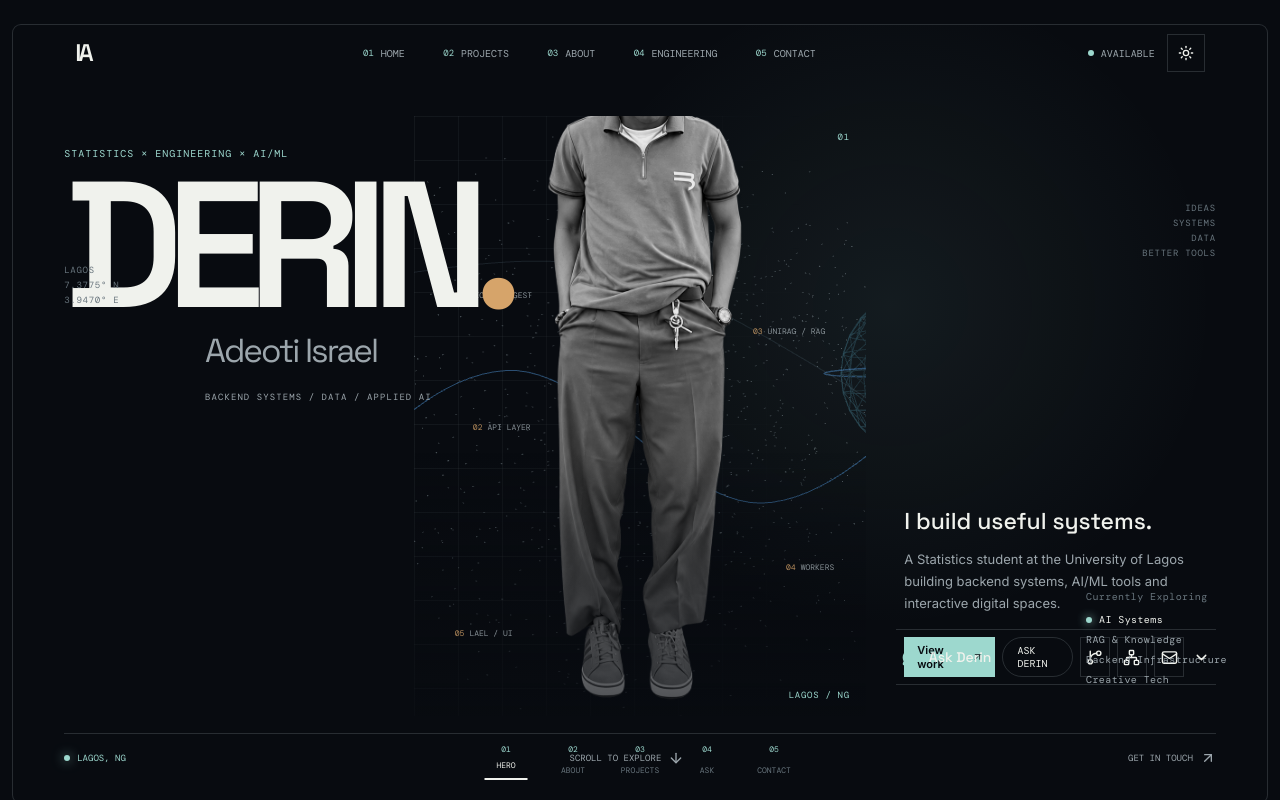
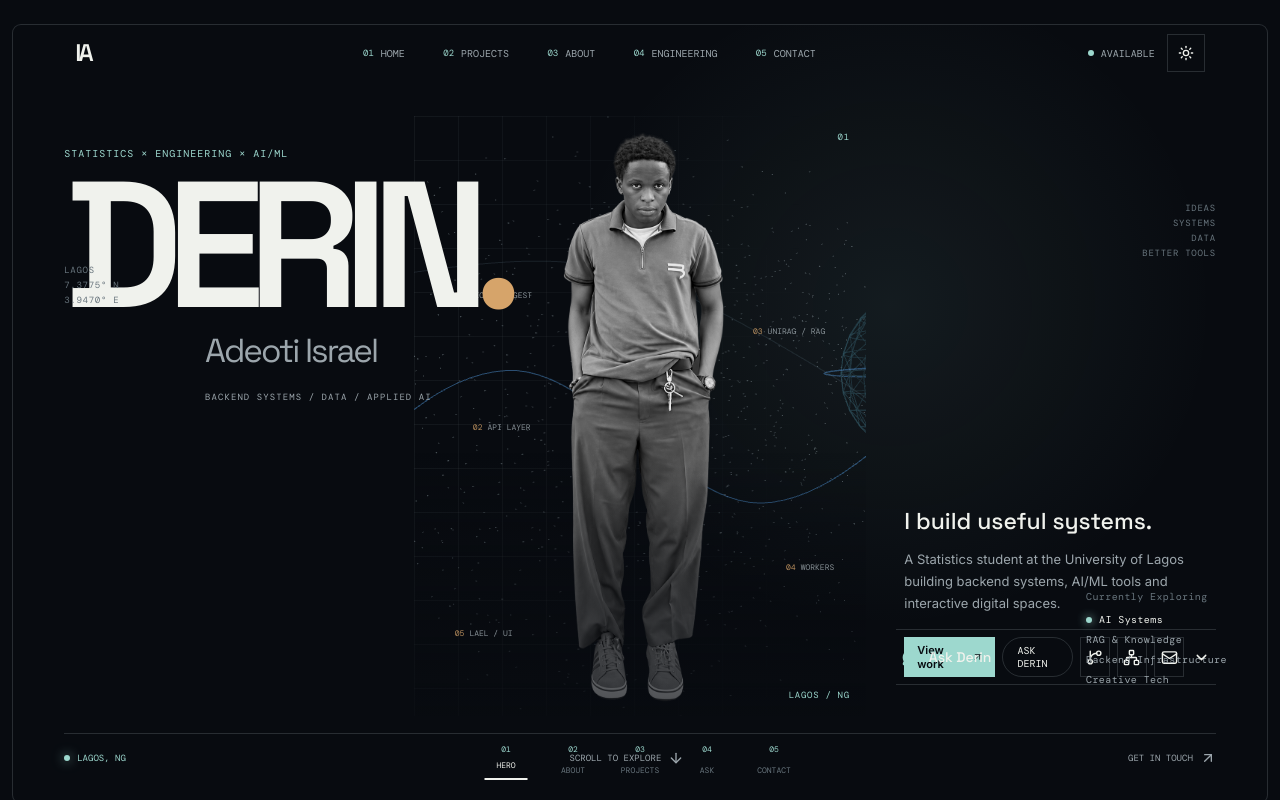
Before and after one commit to oluwaisrael/Portfolio, a React (Vite) app: page / in a window 1280 px wide. Shown: the top 800 px of the page. Built offline with nearby package versions, Linux system fonts and the light colour scheme.

Commit message:
correct homepage portrait crop

```diff
--- a/src/index.css
+++ b/src/index.css
@@ -49,7 +49,7 @@
 @media (min-width:760px) {
   .hero-stage { min-height:650px; grid-template-columns:1fr minmax(440px,1.45fr) 1fr; }
   .hero-image { width:min(100%,720px); height:min(75vh,700px); min-height:500px; margin-top:2vh; }
-  .hero-main-portrait { width:94%; filter:grayscale(1) saturate(.1) contrast(1.08) brightness(.92); }
+  .hero-main-portrait { top:-2%; bottom:auto; width:78%; filter:grayscale(1) saturate(.1) contrast(1.08) brightness(.92); }
   .hero-summary { max-width:280px; }
   .hero-assistant { left:auto; right:0; bottom:6vh; }
   .work-section, .systems-section, .about-section, .contact-section { max-width:1500px; margin-inline:auto; }
@@ -90,5 +90,6 @@
   .nav { top:0; width:100%; height:62px; padding-inline:18px; }
   .hero { min-height:100svh; border-radius:0; border-top:0; padding-top:62px; }
   .hero-exploring { display:none; }
+  .hero-main-portrait { top:0; bottom:auto; width:108%; filter:grayscale(1) saturate(.1) contrast(1.08) brightness(.94); }
   .editorial-overview { border-radius:0; }
 }
```
